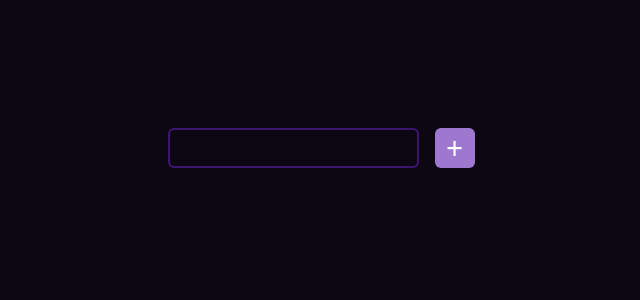
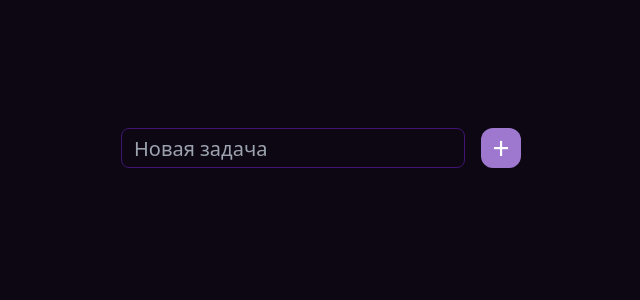
Before and after one commit to arilebedey/todo-dnd-test, a React (Vite) app: page / in a window 1280 px wide. Shown: the top 300 px of the page, without its empty margins (319-959 px from the left). Built offline with nearby package versions, Linux system fonts and the light colour scheme.

Commit message:
NewTask minor fixes: Added container: `Page`, design fixes, added input placeholder

```diff
--- a/src/App.tsx
+++ b/src/App.tsx
@@ -1,10 +1,11 @@
 import "./App.css";
 import { NewTask } from "./components/NewTask";
+import { Page } from "./components/Page";
 
 function App() {
   return (
     <>
-      <NewTask />
+      <Page />
     </>
   );
 }
--- a/src/components/NewTask/NewTask.tsx
+++ b/src/components/NewTask/NewTask.tsx
@@ -1,11 +1,12 @@
 export const NewTask = () => {
   return (
-    <div className="flex flex-row justify-center items-center w-[400px] mx-auto mt-24 text-white">
+    <div className="flex justify-center text-white w-full">
       <input
         type="text"
-        className=" h-[40px] bg-theme-900 rounded-md border-2 border-theme-500 px-2"
+        placeholder="Новая задача"
+        className=" h-[40px] bg-theme-900 rounded-lg border border-theme-500 px-3 flex-grow"
       ></input>
-      <button className="bg-theme-100 text-white h-[40px] w-[40px] rounded-md text-3xl font-light ml-4">
+      <button className="bg-theme-100 text-white h-[40px] w-[40px] rounded-xl text-3xl font-light ml-4">
         +
       </button>
     </div>
--- /dev/null
+++ b/src/components/Page/Page.tsx
@@ -0,0 +1,9 @@
+import { NewTask } from "../NewTask";
+
+export const Page = () => {
+  return (
+    <div className="flex flex-col justify-center items-center w-[400px] h-max mx-auto mt-24">
+      <NewTask />
+    </div>
+  );
+};
--- /dev/null
+++ b/src/components/Page/index.ts
@@ -0,0 +1 @@
+export { Page } from "./Page.tsx";
--- a/src/tailwind.css
+++ b/src/tailwind.css
@@ -2,14 +2,10 @@
 @tailwind components;
 @tailwind utilities;
 
-@layer components {
-  .button-130 {
-    @apply bg-zinc-100 rounded-md shadow-2xl p-8 border-4 border-zinc-300;
+@layer base {
+  input {
+    @apply text-gray-600 text-xl;
+    @apply focus:outline-none focus:ring-0 !important;
+    @apply focus:text-white;
   }
 }
-
-@layer base {
-  input {
-    @apply focus:outline-none focus:ring-0 !important;
-  }
-}
```
